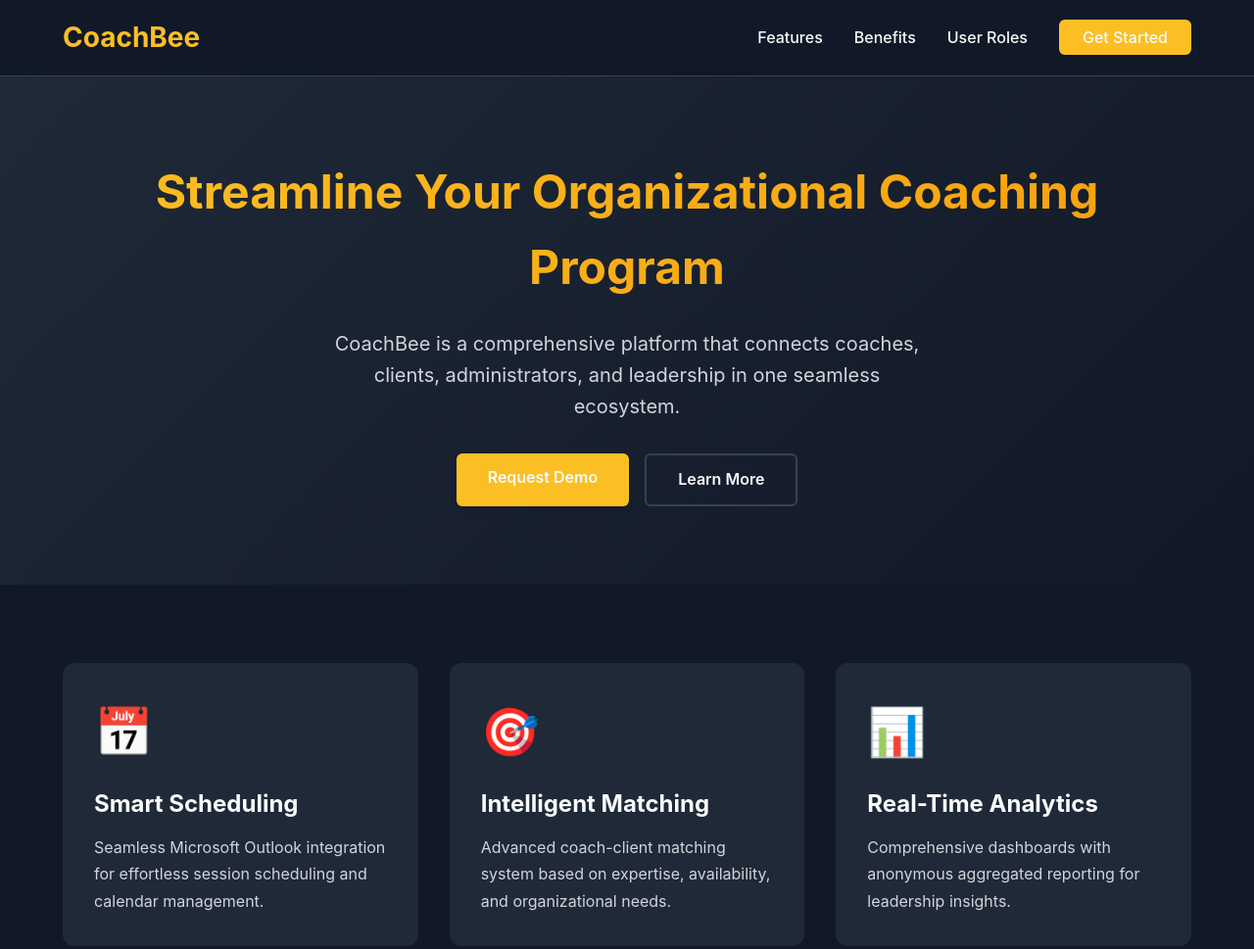
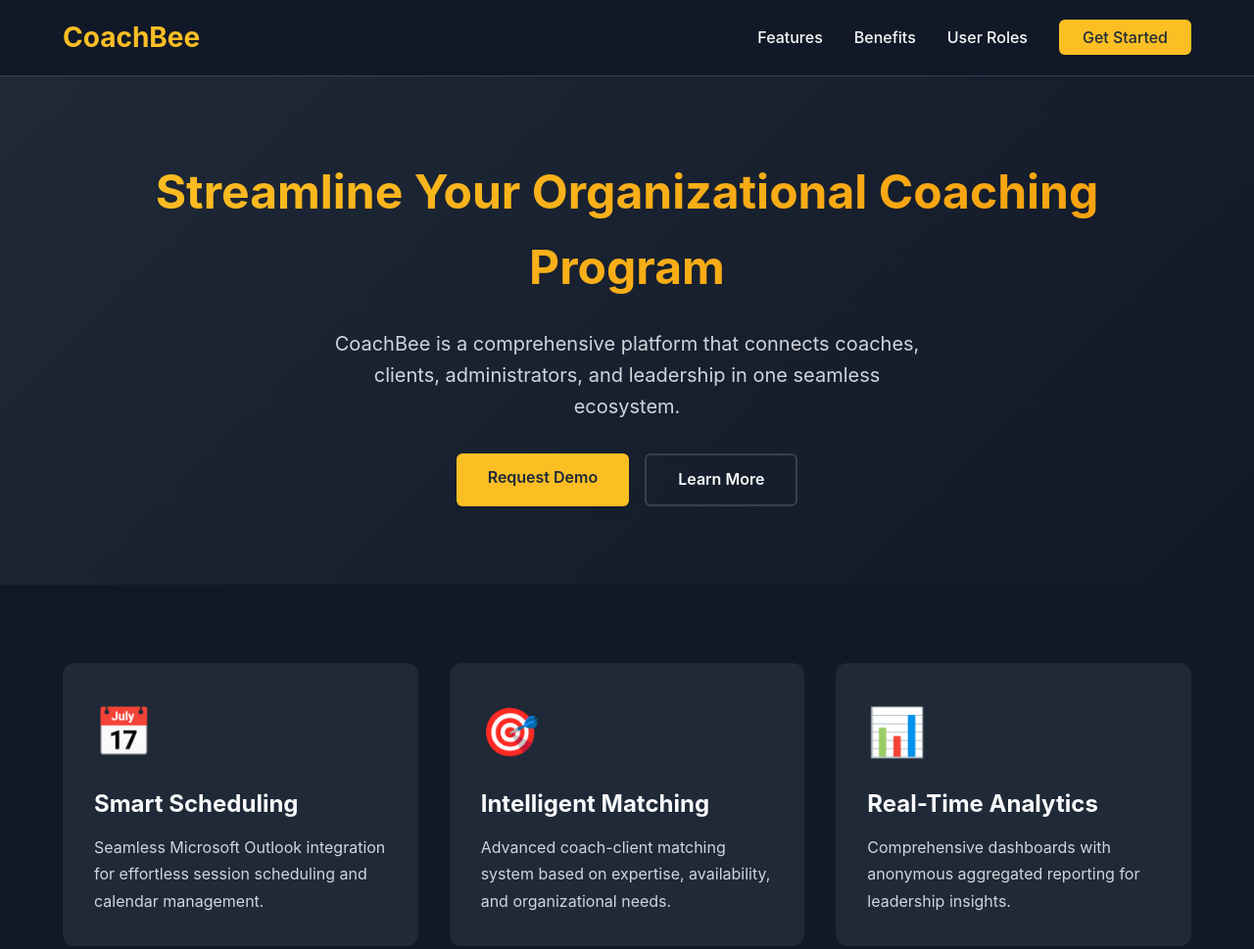
Before and after one commit to itr8tech/coachbee, a plain HTML site: page index.html in a window 1280 px wide. Shown: the top 969 px of the page at 98% size. Drawn offline with Linux system fonts and the dark colour scheme.

Commit message:
Update style.css

```diff
--- a/style.css
+++ b/style.css
@@ -16,7 +16,7 @@
 
 @media (prefers-color-scheme: dark) {
     :root {
-        --secondary-color: #f9fafb;
+        --secondary-color: #1f2937;
         --text-dark: #f9fafb;
         --text-light: #d1d5db;
         --bg-light: #1f2937;
```
